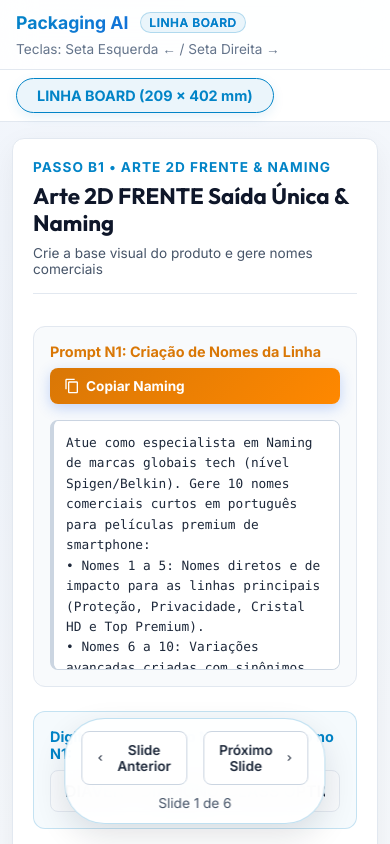
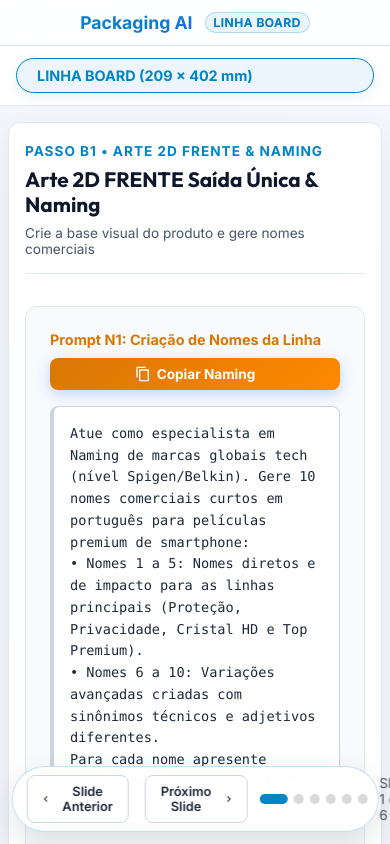
Before and after one commit to brunosouzamelo1999/PACK-IA-PELICULA-DE-TELA-LENTES-, a website: page apresentacao_board.html in a window 390 px wide. Shown: the top 844 px of the page. Drawn offline with Linux system fonts and the light colour scheme.

Commit message:
Apply responsive layout optimization for mobile phones and tablets across Board and Frame applications

```diff
--- a/apresentacao_board.html
+++ b/apresentacao_board.html
@@ -511,107 +511,109 @@
   }
 
       /* RESPONSIVE DESIGN FOR TABLETS & PHONES */
+    @media (max-width: 1024px) {
+        .content-grid {
+            grid-template-columns: 1fr !important;
+            gap: 1.5rem !important;
+        }
+
+        .slide-viewport {
+            padding: 1.25rem 1rem 120px 1rem !important;
+        }
+
+        .slide-card {
+            padding: 1.75rem 1.25rem !important;
+        }
+    }
+
     @media (max-width: 768px) {
         header {
-  padding: 0.75rem 1rem;
-  flex-direction: column;
-  gap: 8px;
-  align-items: flex-start;
+            padding: 0.75rem 1rem !important;
+            flex-direction: column !important;
+            gap: 10px !important;
+            align-items: center !important;
+            text-align: center !important;
         }
 
         .brand-logo {
-  font-size: 1.1rem;
+            font-size: 1.1rem !important;
+            justify-content: center !important;
+        }
+
+        .header-center-menu {
+            width: 100% !important;
+        }
+
+        .header-center-menu .slide-number-dropdown {
+            width: 100% !important;
+            text-align: center !important;
+        }
+
+        .header-controls {
+            display: none !important;
         }
 
         .var-bar {
-  padding: 0.5rem 1rem;
+            padding: 0.75rem 1rem !important;
+            flex-direction: column !important;
+            align-items: stretch !important;
+            gap: 10px !important;
         }
 
-  .var-group {
-  width: 100%;
-  justify-content: flex-start;
+        .model-toggle-btn {
+            width: 100% !important;
+            justify-content: center !important;
         }
 
         .slide-viewport {
-  padding: 1rem 0.75rem;
+            padding: 1rem 0.5rem 120px 0.5rem !important;
         }
 
         .slide-card {
-  padding: 1.25rem;
-  border-radius: var(--radius-md);
-  }
-
-  .slide-header {
-  flex-direction: column;
-  gap: 12px;
-  align-items: stretch;
+            padding: 1.25rem 1rem !important;
+            border-radius: var(--radius-md) !important;
         }
 
         .slide-title {
-  font-size: 1.4rem;
+            font-size: 1.3rem !important;
         }
 
         .slide-subtitle {
-  font-size: 0.85rem;
-  }
-
-  .slide-number-dropdown {
-  width: 100%;
-  font-size: 0.85rem;
-  }
-
-  .prompt-card {
-  padding: 1rem;
+            font-size: 0.85rem !important;
         }
 
         .prompt-card-header {
-  flex-direction: column;
-  align-items: flex-start;
-  gap: 8px;
+            flex-direction: column !important;
+            align-items: stretch !important;
+            gap: 10px !important;
         }
 
         .copy-btn {
-  width: 100%;
-  justify-content: flex-start;
-  padding: 10px 14px;
-  }
-
-  .prompt-text {
-  font-size: 0.8rem;
-  padding: 0.75rem;
-  max-height: 250px;
-  overflow-y: auto;
+            width: 100% !important;
+            justify-content: center !important;
         }
 
         footer {
-  padding: 0.75rem 1rem;
-  flex-direction: column;
-  gap: 10px;
-  }
-
-  .nav-btn-group {
-  width: 100%;
-  justify-content: space-between;
+            width: 94vw !important;
+            max-width: 480px !important;
+            padding: 0.5rem 0.85rem !important;
+            gap: 0.75rem !important;
+            bottom: 12px !important;
+            flex-direction: row !important;
+            justify-content: space-between !important;
         }
 
         .nav-btn {
-  flex: 1;
-  justify-content: flex-start;
-  padding: 10px 12px;
-  font-size: 0.85rem;
+            padding: 8px 12px !important;
+            font-size: 0.8rem !important;
+        }
+
+        .slide-info-pill {
+            display: none !important;
         }
 
         .slide-dots {
-  display: none;
-  }
-
-  .toast {
-  bottom: 110px;
-  right: 15px;
-  left: 15px;
-  text-align: center;
-  justify-content: flex-start;
-  font-size: 0.85rem;
+            gap: 6px !important;
         }
     }
     </style>
```
Also changed, not shown: apply_responsive_mobile_tablet_css.js (added, +120 -0 lines), apresentacao_frame.html (+107 -0 lines). Lines whose indentation alone changed are shown as unchanged.
